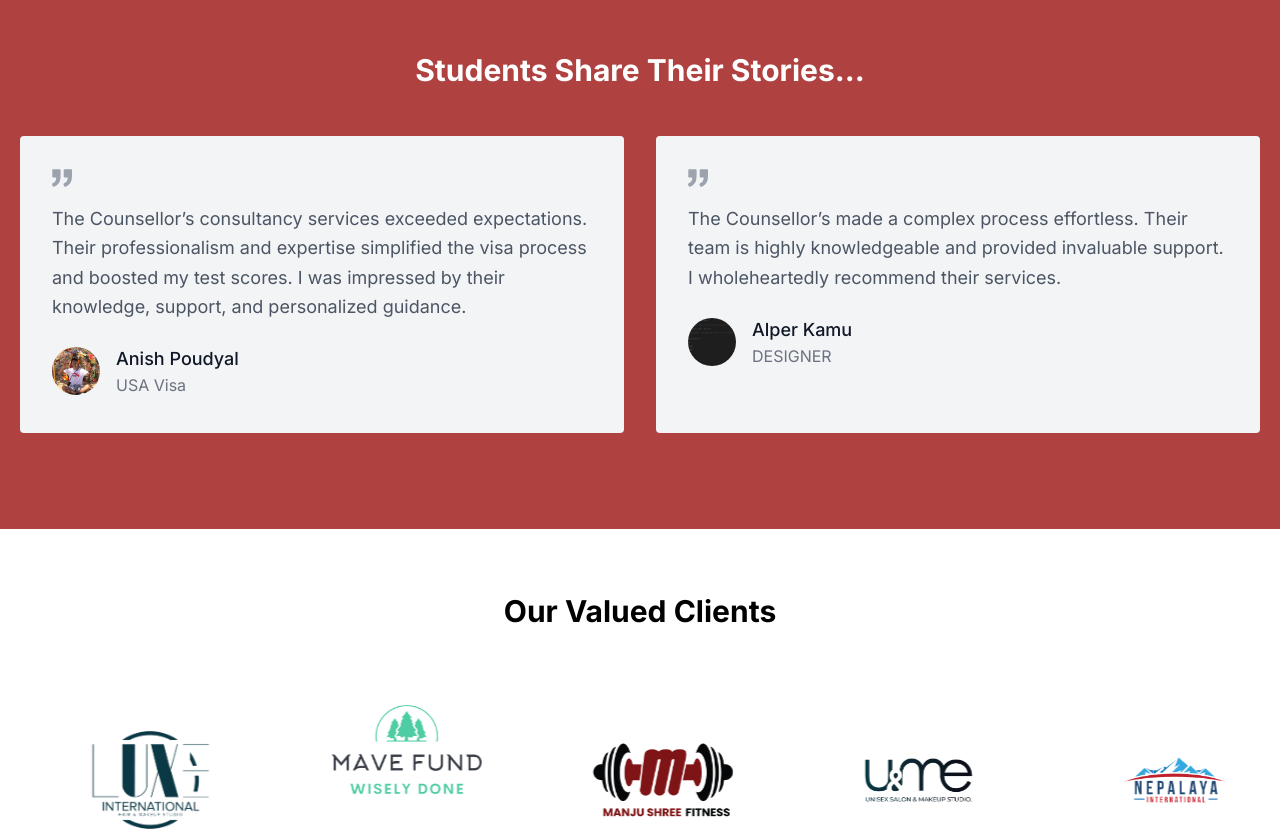
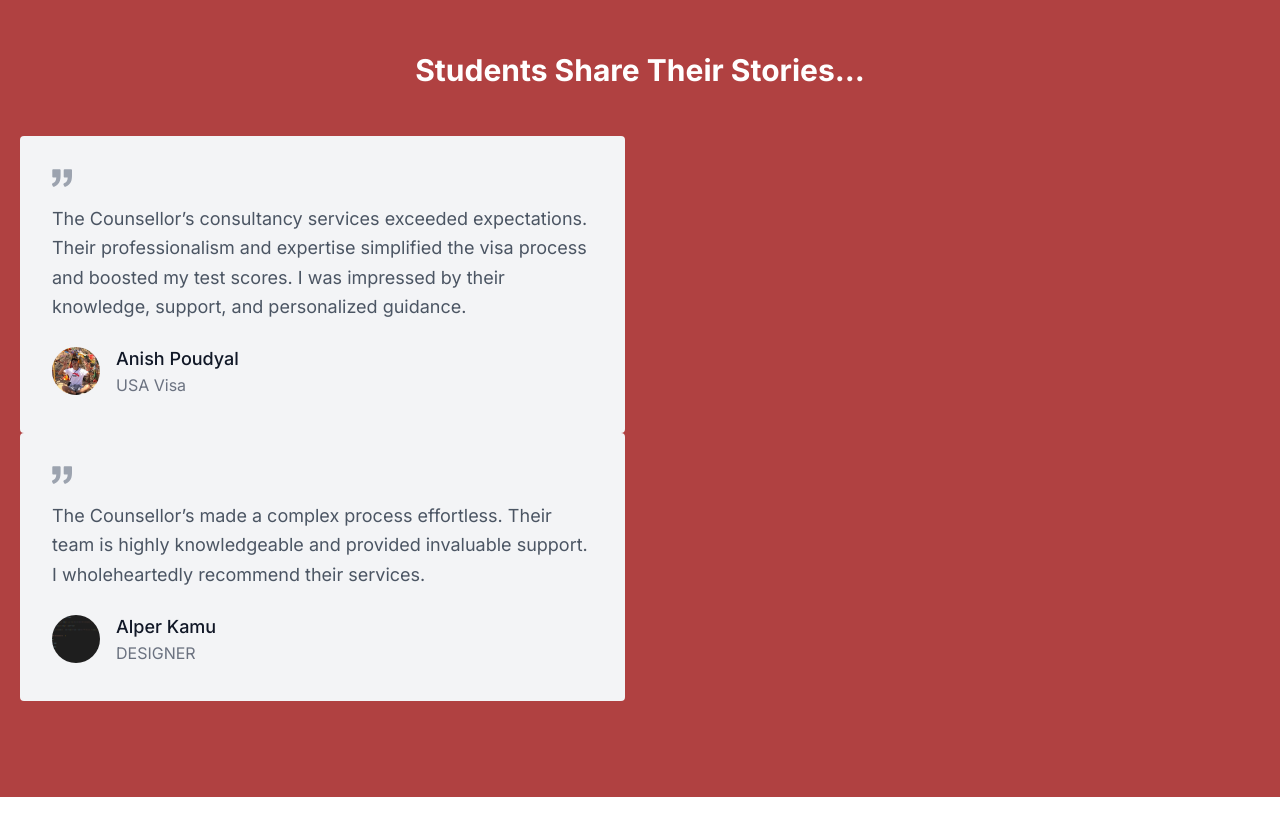
Before and after one commit to Satkar69/TheCounsellor, a Next.js app: page / in a window 1280 px wide. Shown: the part 2260-3091 px from the top of the page. Built offline with nearby package versions, Linux system fonts and the light colour scheme.

Commit message:
swiper testing

```diff
--- a/package.json
+++ b/package.json
@@ -16,6 +16,7 @@
     "react-feather": "^2.0.10",
     "react-slick": "^0.30.2",
     "slick-carousel": "^1.8.1",
+    "swiper": "^11.1.9",
     "tw-elements": "^2.0.0"
   },
   "devDependencies": {
--- /dev/null
+++ b/src/app/components/Testimonial2.tsx
@@ -0,0 +1,98 @@
+"use client";
+import Image from "next/image";
+
+import { Swiper, SwiperSlide } from "swiper/react";
+
+// Import Swiper styles
+// import "swiper/css";
+
+const Testimonial2 = () => {
+  return (
+<>
+      <section id="about" className="text-gray-600 body-font bg-[#B04141]">
+        <div className="container px-5 py-24 mx-auto w-full max-w-screen-xl">
+          <h1 className="flex justify-center title-font text-3xl mb-12 font-bold text-white">
+            Students Share Their Stories...
+          </h1>
+          <Swiper
+            spaceBetween={30}
+            slidesPerView={1}
+            breakpoints={{
+              768: {
+                slidesPerView: 2,
+              },
+            }}
+          >
+            <SwiperSlide>
+              <div className="h-full bg-gray-100 p-8 rounded">
+                <svg
+                  xmlns="http://www.w3.org/2000/svg"
+                  fill="currentColor"
+                  className="block w-5 h-5 text-gray-400 mb-4"
+                  viewBox="0 0 975.036 975.036"
+                >
+                  <path d="M925.036 57.197h-304c-27.6 0-50 22.4-50 50v304c0 27.601 22.4 50 50 50h145.5c-1.9 79.601-20.4 143.3-55.4 191.2-27.6 37.8-69.399 69.1-125.3 93.8-25.7 11.3-36.8 41.7-24.8 67.101l36 76c11.6 24.399 40.3 35.1 65.1 24.399 66.2-28.6 122.101-64.8 167.7-108.8 55.601-53.7 93.7-114.3 114.3-181.9 20.601-67.6 30.9-159.8 30.9-276.8v-239c0-27.599-22.401-50-50-50zM106.036 913.497c65.4-28.5 121-64.699 166.9-108.6 56.1-53.7 94.4-114.1 115-181.2 20.6-67.1 30.899-159.6 30.899-277.5v-239c0-27.6-22.399-50-50-50h-304c-27.6 0-50 22.4-50 50v304c0 27.601 22.4 50 50 50h145.5c-1.9 79.601-20.4 143.3-55.4 191.2-27.6 37.8-69.4 69.1-125.3 93.8-25.7 11.3-36.8 41.7-24.8 67.101l35.9 75.8c11.601 24.399 40.501 35.2 65.301 24.399z"></path>
+                </svg>
+                <p className="leading-relaxed mb-6 text-lg">
+                  The Counsellor’s consultancy services exceeded expectations.
+                  Their professionalism and expertise simplified the visa
+                  process and boosted my test scores. I was impressed by their
+                  knowledge, support, and personalized guidance.
+                </p>
+                <a className="inline-flex items-center">
+                  <Image
+                    width={300}
+                    height={300}
+                    alt="testimonial"
+                    src="/anish.jpg"
+                    className="w-12 h-12 rounded-full flex-shrink-0 object-cover object-center"
+                  />
+                  <span className="flex-grow flex flex-col pl-4">
+                    <span className="title-font font-medium text-gray-900 text-lg">
+                      Anish Poudyal
+                    </span>
+                    <span className="text-gray-500 text-md">USA Visa</span>
+                  </span>
+                </a>
+              </div>
+            </SwiperSlide>
+            <SwiperSlide>
+              <div className="h-full bg-gray-100 p-8 rounded">
+                <svg
+                  xmlns="http://www.w3.org/2000/svg"
+                  fill="currentColor"
+                  className="block w-5 h-5 text-gray-400 mb-4"
+                  viewBox="0 0 975.036 975.036"
+                >
+                  <path d="M925.036 57.197h-304c-27.6 0-50 22.4-50 50v304c0 27.601 22.4 50 50 50h145.5c-1.9 79.601-20.4 143.3-55.4 191.2-27.6 37.8-69.399 69.1-125.3 93.8-25.7 11.3-36.8 41.7-24.8 67.101l36 76c11.6 24.399 40.3 35.1 65.1 24.399 66.2-28.6 122.101-64.8 167.7-108.8 55.601-53.7 93.7-114.3 114.3-181.9 20.601-67.6 30.9-159.8 30.9-276.8v-239c0-27.599-22.401-50-50-50zM106.036 913.497c65.4-28.5 121-64.699 166.9-108.6 56.1-53.7 94.4-114.1 115-181.2 20.6-67.1 30.899-159.6 30.899-277.5v-239c0-27.6-22.399-50-50-50h-304c-27.6 0-50 22.4-50 50v304c0 27.601 22.4 50 50 50h145.5c-1.9 79.601-20.4 143.3-55.4 191.2-27.6 37.8-69.4 69.1-125.3 93.8-25.7 11.3-36.8 41.7-24.8 67.101l35.9 75.8c11.601 24.399 40.501 35.2 65.301 24.399z"></path>
+                </svg>
+                <p className="leading-relaxed mb-6 text-lg">
+                  The Counsellor’s made a complex process effortless. Their team
+                  is highly knowledgeable and provided invaluable support. I
+                  wholeheartedly recommend their services.
+                </p>
+                <a className="inline-flex items-center">
+                  <Image
+                    width={300}
+                    height={300}
+                    alt="testimonial"
+                    src="/calculator.png"
+                    className="w-12 h-12 rounded-full flex-shrink-0 object-cover object-center"
+                  />
+                  <span className="flex-grow flex flex-col pl-4">
+                    <span className="title-font font-medium text-gray-900 text-lg">
+                      Alper Kamu
+                    </span>
+                    <span className="text-gray-500 text-md">DESIGNER</span>
+                  </span>
+                </a>
+              </div>
+            </SwiperSlide>
+          </Swiper>
+        </div>
+      </section>
+    </>
+  );
+};
+
+export default Testimonial2;
--- a/src/app/page.tsx
+++ b/src/app/page.tsx
@@ -9,6 +9,8 @@
 import Footer from "./components/Footer";
 import Info from "./components/Info";
 import Contact from "./components/Contact/page";
+import Testimonial2 from "./components/Testimonial2";
+
 
 export default function Home() {
   return (
@@ -20,7 +22,8 @@
       <ServicePage />
       {/* <Content />  */}
       <IndustryPage />
-      <Testimonial />
+      {/* <Testimonial /> */}
+      <Testimonial2 />
       <Customer />
       <Contact />
       <Footer />
```
Also changed, not shown: 1 other file (tests, documents, lock files or other folders).
